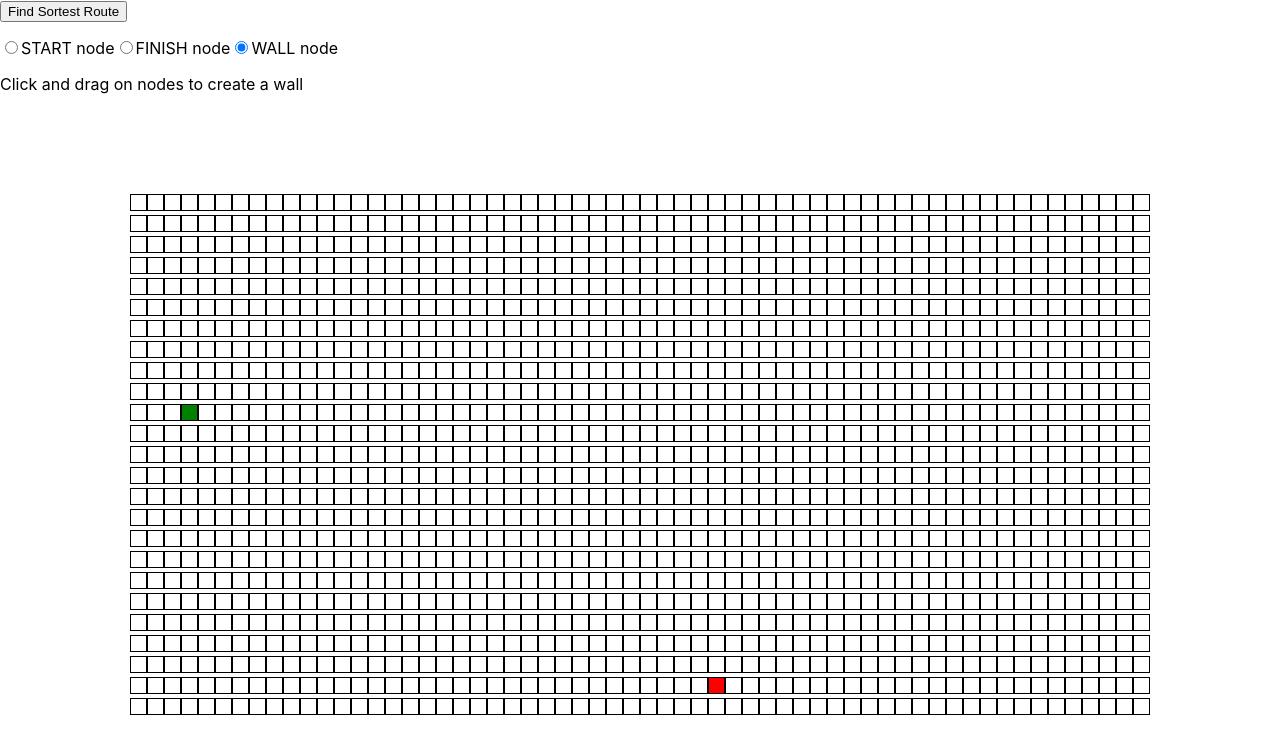
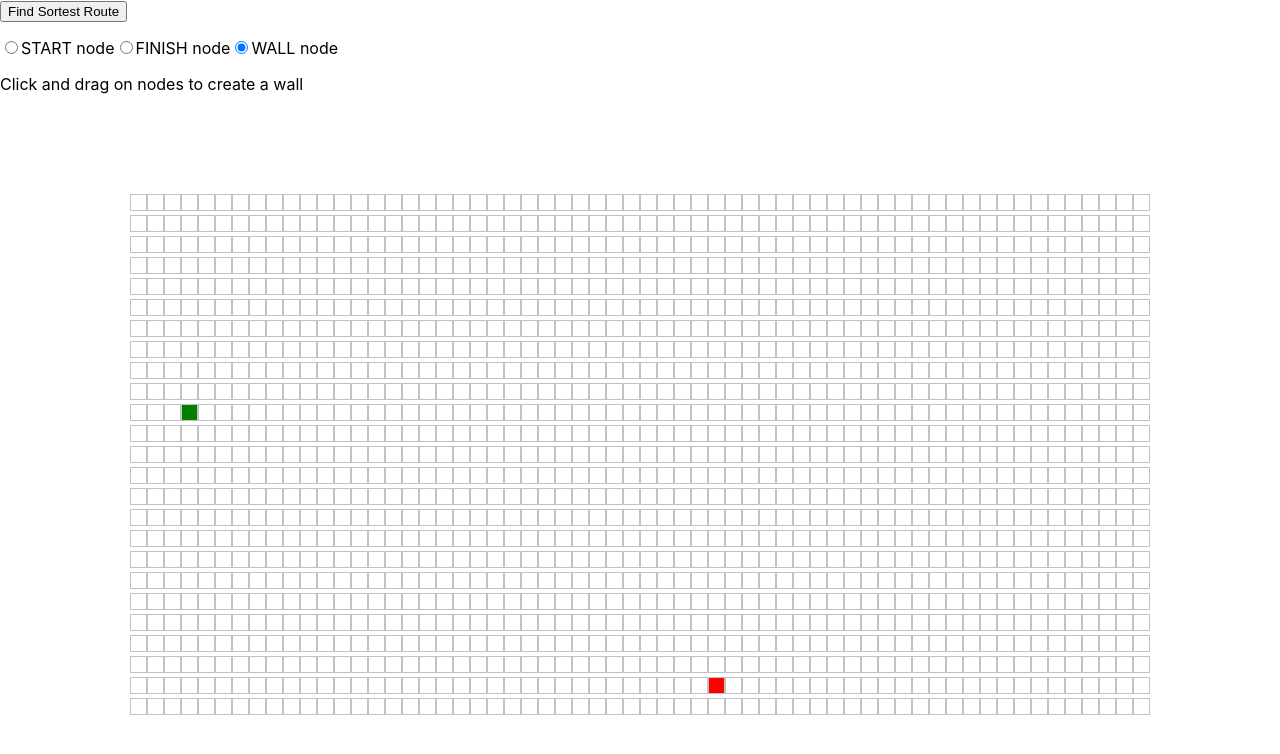
Before and after one commit to andiyuniar/Pathfinding-algoritm, a React (Create React App) app: page / in a window 1280 px wide. Shown: the top 754 px of the page. Built offline with nearby package versions, Linux system fonts and the light colour scheme.

Commit message:
Update css

```diff
--- a/src/components/node.css
+++ b/src/components/node.css
@@ -2,7 +2,7 @@
     width:15px;
     height:15px;
     display:inline-block;
-    border: 1px solid black;
+    border: 1px solid rgb(196, 193, 193);
     padding: 0px;
     margin: -3 0 0 0;
 }
```
Also changed, not shown: 1 other file (tests, documents, lock files or other folders).
